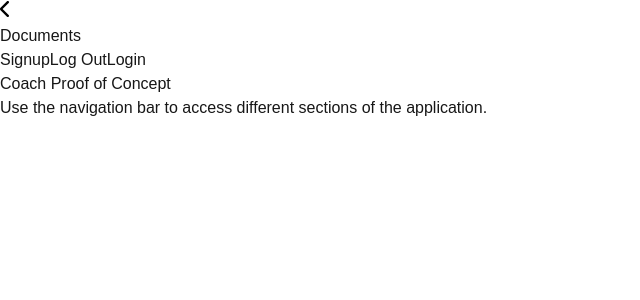
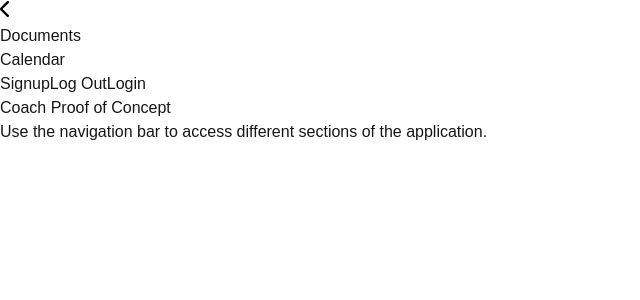
Before and after one commit to n-zngr/Coach, a Next.js app: page / in a window 1280 px wide. Shown: the top 300 px of the page, without its empty margins (0-640 px from the left). Built offline with nearby package versions, Linux system fonts and the light colour scheme.

Commit message:
refactor(nav): added a new nav component calendar

```diff
--- a/src/app/components/Navigation.tsx
+++ b/src/app/components/Navigation.tsx
@@ -52,6 +52,17 @@ export default function Navigation({ isExpanded, toggleNavigation }: NavigationP
                                     Documents
                                 </Link>
                             </li>
+                            <li>
+                                <Link
+                                    href="/calendar"
+                                    className="block p-3 rounded-md
+                                    hover:bg-gray-200 dark:hover:bg-gray-700
+                                    font-semibold text-gray-900 dark:text-gray-100
+                                    transition-all"
+                                >
+                                    Calendar
+                                </Link>
+                            </li>
                         </ul>
                     )}
                 </div>
```
